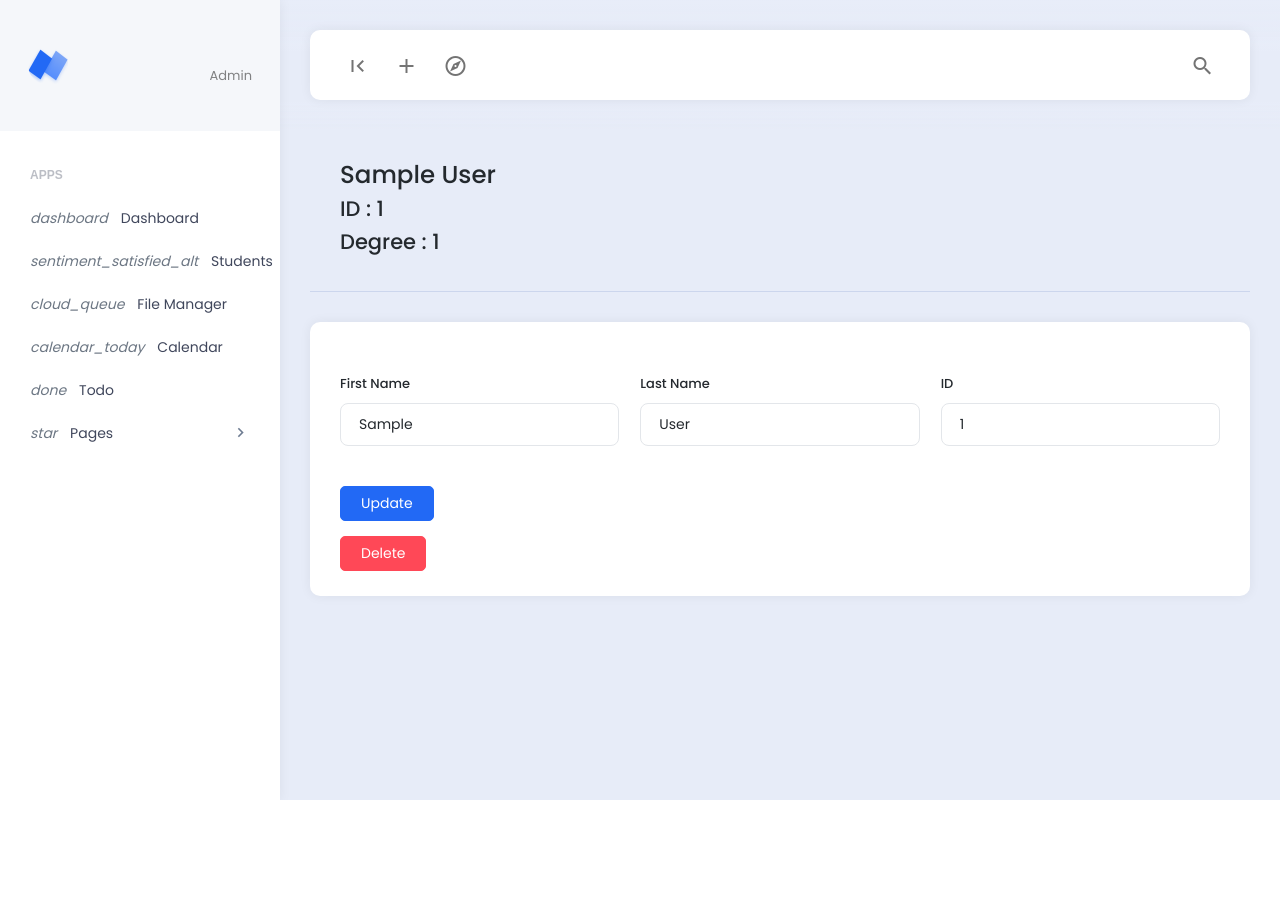
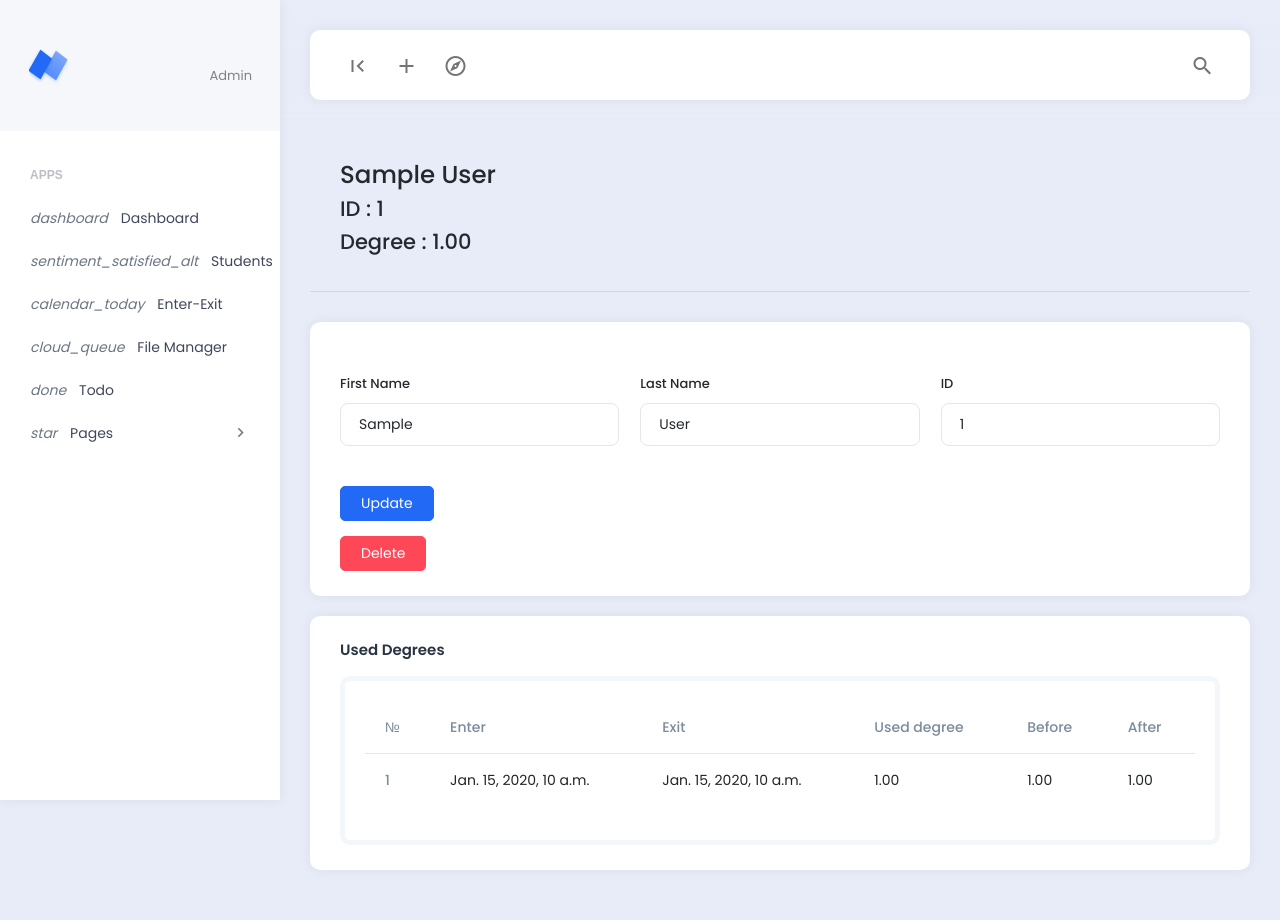
Before and after one commit to shukurillo2008/Coworking, a Django app: page /student/edit/1 in a window 1280 px wide. Before the commit the page ends 800 px from the top, so only its background shows below. Run offline with Django 4.2, Linux system fonts and the light colour scheme; tables that the repository leaves empty hold one stand-in row (values such as "Sample post"); some libraries are stand-ins or nearby versions.

Commit message:
enter-exit done

```diff
--- a/main/models.py
+++ b/main/models.py
@@ -1,10 +1,11 @@
 from django.db import models
+
 
 class Student(models.Model):
     first_name = models.CharField(max_length=255)
     last_name = models.CharField(max_length=255)
     origin_id = models.IntegerField(unique=True)
-    degree = models.IntegerField(default=0)
+    degree = models.DecimalField(max_digits=60, decimal_places=2, default=0)
 
     def __str__(self) -> str:
         return f"{self.first_name} {self.last_name} {self.origin_id}"
@@ -13,27 +14,26 @@ class Student(models.Model):
 class AddedDegree(models.Model):
     student = models.ForeignKey(Student, on_delete=models.CASCADE)
     created_time = models.DateTimeField(auto_now_add=True)
-    before_degree = models.IntegerField(default=0)
-    added_degree = models.IntegerField()
-    after_degree = models.IntegerField(default=0)
+    before_degree = models.DecimalField(max_digits=60, decimal_places=2, default=0)
+    added_degree = models.DecimalField(max_digits=60, decimal_places=2)
+    after_degree = models.DecimalField(max_digits=60, decimal_places=2, default=0)
+
+
+class EnterExit(models.Model):
+    student = models.ForeignKey(Student, on_delete=models.CASCADE, related_name='enter_exit')
+    in_out = models.BooleanField(default=True)
+    enter_time = models.DateTimeField()
+    exit_time = models.DateTimeField(null=True, blank=True)
 
 
 class UsedDegree(models.Model):
     student = models.ForeignKey(Student, on_delete=models.CASCADE)
     created_time = models.DateTimeField(auto_now_add=True)
-    before_degree = models.IntegerField(default=0)
-    used_degree = models.IntegerField()
-    after_degree = models.IntegerField(default=0)
-
-
-class EnterExit(models.Model):
-    student = models.ForeignKey(Student, on_delete=models.CASCADE, related_name='enter_exit')
-    enter_time = models.DateTimeField()
-    exit_time = models.DateTimeField(null=True, blank=True)
+    enter_exit = models.ForeignKey(EnterExit, on_delete=models.SET_NULL, null=True)
+    before_degree = models.DecimalField(max_digits=60, decimal_places=2, default=0)
+    used_degree = models.DecimalField(max_digits=60, decimal_places=2)
+    after_degree = models.DecimalField(max_digits=60, decimal_places=2, default=0)
 
 
 class TimePrice(models.Model):
     price = models.DecimalField(max_digits=60, decimal_places=2)
-
-    def __str__(self) -> str:
-        return self.price
--- a/main/urls.py
+++ b/main/urls.py
@@ -6,5 +6,7 @@ urlpatterns = [
     path('student/create', views.create_student, name='student_create_url'),
     path('student/edit/<int:id>', views.student_edit, name='student_edit_url'),
     path('student/delete', views.student_delete, name='student_delete_url'),
-    path('search/student/', views.search_students, name='search_url')
+    path('search/student/', views.search_students, name='search_url'),
+    path('enterexit/', views.enter_exit, name='enter_exit_url'),
+    path('error/', views.error, name='error_url'),
 ]
--- a/main/views.py
+++ b/main/views.py
@@ -1,6 +1,9 @@
 from django.shortcuts import render,redirect
 from django.contrib import messages
 from . import models
+from datetime import datetime
+from django.utils import timezone
+from decimal import Decimal
 
 
 def studen_list(request):
@@ -47,8 +50,10 @@ def student_edit(request, id):
         return redirect('student_edit_url',origin_id)
     else:
         student = models.Student.objects.get(origin_id=id)
+        used_degree = models.UsedDegree.objects.filter(student = student).order_by('-id')
         context = {
-            'student': student
+            'student': student,
+            'degree': used_degree
         }
     return render(request, 'student_detail.html', context)
 
@@ -68,3 +73,58 @@ def search_students(request):
         return redirect('student_edit_url', search_student)
     else:
         return redirect('students_url')
+
+
+def enter_exit(request):
+    context = {}
+
+    if request.method == 'POST':
+        origin_id = request.POST.get('origin_id')
+
+        if origin_id:
+            try:
+                student = models.Student.objects.get(origin_id=origin_id)
+                try:
+                    enterexit = models.EnterExit.objects.get(student=student, in_out=False)
+
+                    price = models.TimePrice.objects.last()
+                    enterexit.in_out = True
+                    enterexit.exit_time = timezone.now()
+                    enterexit.save()
+
+                    time_difference = enterexit.exit_time - enterexit.enter_time
+                    time_hours = time_difference.total_seconds() / 3600
+
+                    total_cost = price.price * Decimal(str(time_hours))
+                    student.degree -= total_cost
+
+                    models.UsedDegree.objects.create(
+                        student = student,
+                        enter_exit = enterexit,
+                        before_degree = models.Student.objects.get(origin_id=origin_id).degree,
+                        used_degree = total_cost,
+                        after_degree = student.degree,
+                    )
+
+                    student.save()
+
+                    messages.success(request, f'Exited. Total cost: {total_cost:.2f}')
+                    context['student'] = student
+
+                except:
+
+                    models.EnterExit.objects.create(
+                        student = student,
+                        enter_time = timezone.now(),
+                        in_out = False,
+                    )
+                    messages.success(request, 'Entered')
+                    context['student'] = student
+            except:
+                messages.error(request, 'Not Found 404')
+                return redirect('error_url')
+    return render(request, 'enter_exit.html', context)
+
+
+def error(request):
+    return render(request, 'error.html')
--- a/templates/base.html
+++ b/templates/base.html
@@ -25,8 +25,8 @@
 
 
     <!-- Theme Styles -->
-    <link href="{% static '' %}assets/css/main.min.css" rel="stylesheet">
-    <link href="{% static '' %}assets/css/custom.css" rel="stylesheet">
+    <link href="{% static 'assets/css/main.min.css' %}" rel="stylesheet">
+    <link href="{% static 'assets/css/custom.css' %}" rel="stylesheet">
 
     <link rel="icon" type="image/png" sizes="32x32" href="../../assets/images/neptune.png" />
     <link rel="icon" type="image/png" sizes="16x16" href="../../assets/images/neptune.png" />
@@ -62,10 +62,10 @@
                         <a href="{% url 'students_url' %}"><i class="material-icons-two-tone">sentiment_satisfied_alt</i>Students</a>
                     </li>
                     <li>
-                        <a href="file-manager.html"><i class="material-icons-two-tone">cloud_queue</i>File Manager</a>
+                        <a href="{% url 'enter_exit_url' %}"><i class="material-icons-two-tone">calendar_today</i>Enter-Exit</a>
                     </li>
                     <li>
-                        <a href="calendar.html"><i class="material-icons-two-tone">calendar_today</i>Calendar</a>
+                        <a href="file-manager.html"><i class="material-icons-two-tone">cloud_queue</i>File Manager</a>
                     </li>
                     <li>
                         <a href="todo.html"><i class="material-icons-two-tone">done</i>Todo</a>
--- a/templates/student_detail.html
+++ b/templates/student_detail.html
@@ -53,5 +53,47 @@
         </div>
     </div>
 </div>
+<div class="row">
+    <div class="col-md">
+        <div class="card">
+
+            <div class="card-header">
+                <h5 class="card-title">Used Degrees</h5>
+            </div>
+            <div class="card-body">
+                <div class="example-container">
+                    <div class="example-content">
+                        <table class="table">
+                            <thead>
+                                <tr>
+                                    <th scope="col">№</th>
+                                    <th scope="col">Enter</th>
+                                    <th scope="col">Exit</th>
+                                    <th scope="col">Used degree</th>
+                                    <th scope="col">Before</th>
+                                    <th scope="col"> After </th>
+                                </tr>
+                            </thead>
+                            <tbody>
+                                {% for degree in degree %}
+                                <tr>
+                                    <th scope="row">{{ forloop.counter }}</th>
+                                    <td>{{degree.enter_exit.enter_time}}</td>
+                                    <td>{{degree.enter_exit.exit_time}}</td>
+                                    <td>{{degree.used_degree}}</td>
+                                    <td>{{degree.before_degree}}</td>
+                                    <td>{{degree.after_degree}}</td>
+                                </tr>
+                                {% endfor %}
+                            </tbody>
+                        </table>
+                    </div>
+                </div>
+            </div>
+
+        </div>
+
+    </div>
+</div>
 
 {% endblock %}
--- a/templates/student_list.html
+++ b/templates/student_list.html
@@ -76,7 +76,7 @@
                         {% for student in students %}
                         <tr>
                             <td>{{student.origin_id}}</td>
-                            <td>{{student.first_name}} {{student.last_name}}</td>
+                            <td><a href="{% url 'student_edit_url' student.origin_id%}">{{student.first_name}} {{student.last_name}}</a></td>
                             <td>{{student.enter_exit.last.enter_time}}</td>
                             {% if student.enter_exit.last.exit_time != None %}
                             <td>{{student.enter_exit.last.exit_time}}</td>
```
Also changed, not shown: templates/enter_exit.html (added, +86 -0 lines), templates/error.html (added, +66 -0 lines).
